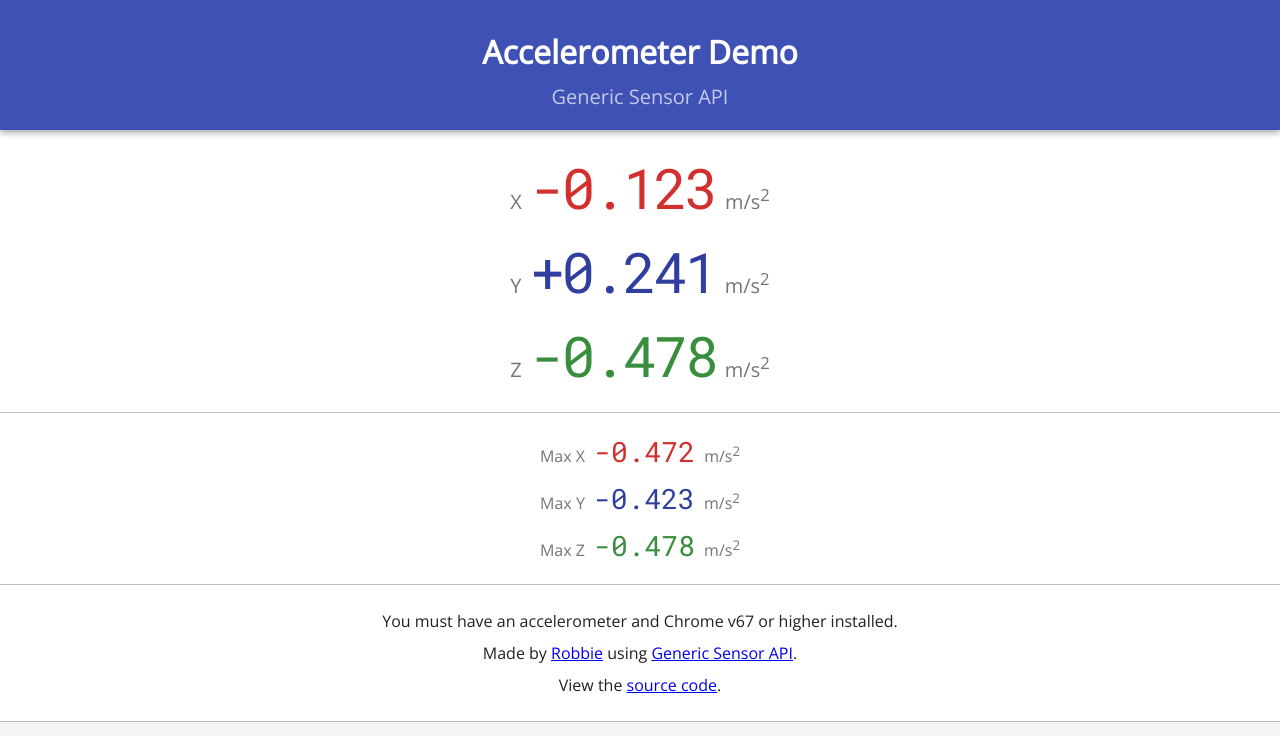
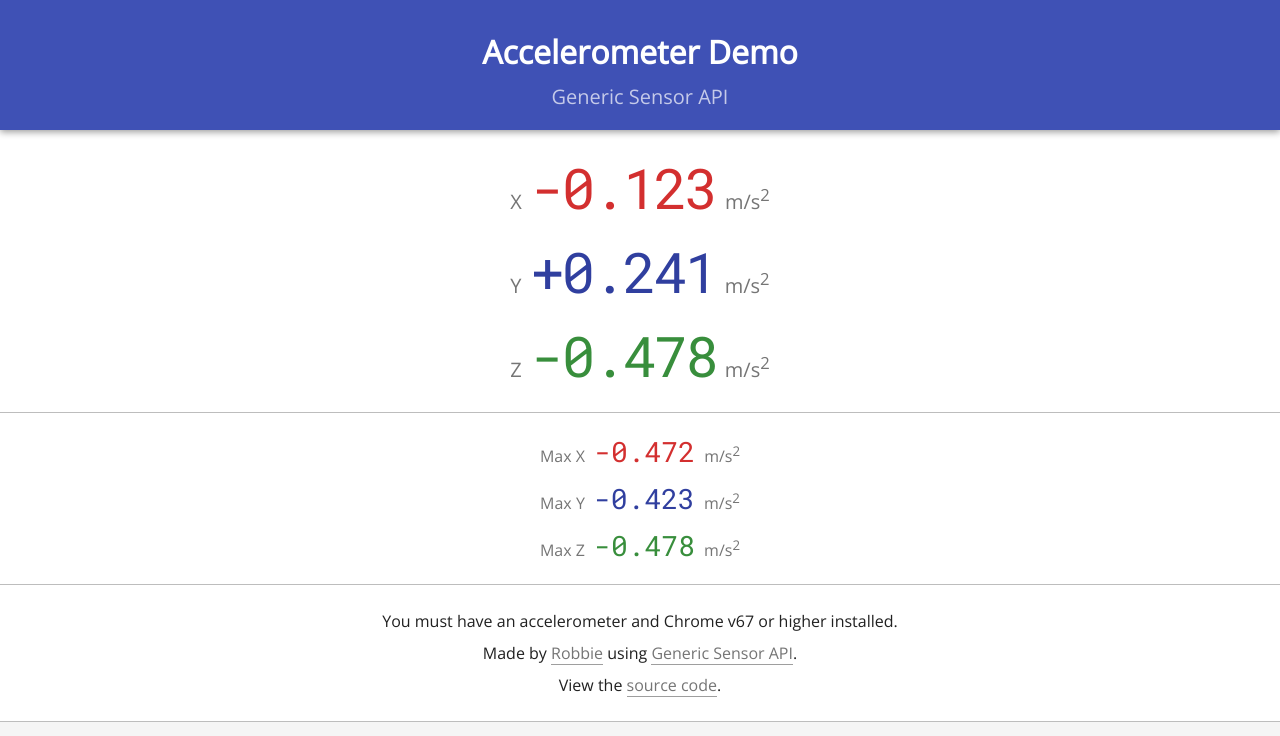
Before and after one commit to robbiejaeger/generic-sensor, a website: page public/index.html in a window 1280 px wide. Drawn offline with nearby package versions, Linux system fonts and the light colour scheme.

```diff
--- a/public/styles.css
+++ b/public/styles.css
@@ -34,6 +34,13 @@
   font-size: 1.25em;
   padding: 5px 0 20px 0;
   margin: 0;
+}
+
+a {
+  border-bottom: 1px solid #9E9E9E;
+  color: #757575;
+  outline: none;
+  text-decoration: none;
 }
 
 /* ACCELERATION VALUES DISPLAY */
```
Also changed, not shown: 1 other file.
